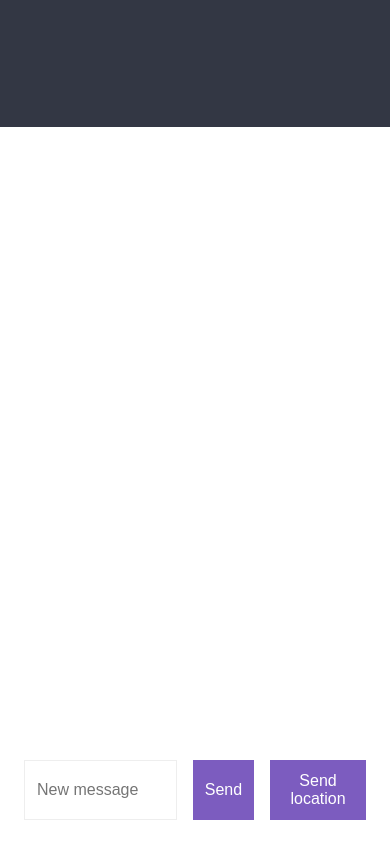
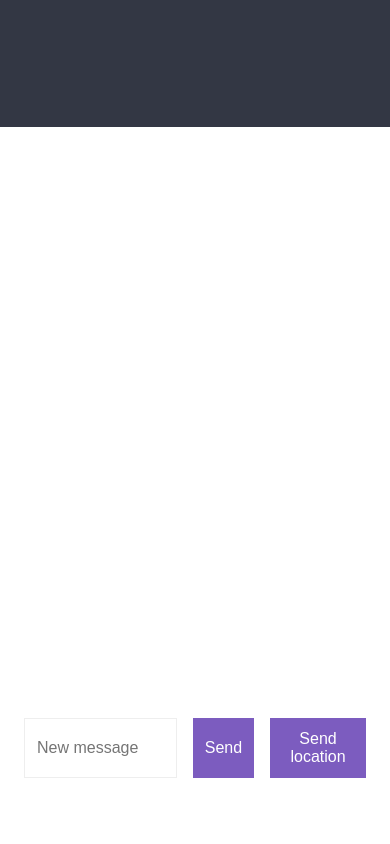
Before and after one commit to jong649/chat-app, a plain HTML site: page public/chat.html in a window 390 px wide. Drawn offline with nearby package versions, Linux system fonts and the light colour scheme; no server answers.

Commit message:
height for small screen

```diff
--- a/public/css/styles.css
+++ b/public/css/styles.css
@@ -208,7 +208,8 @@ button:disabled {
   }
 
   .chat__main {
-    height: 85vh;
+    height: 80vh;
+    max-height: 80vh;
   }
 
   .chat__sidebar {
```
